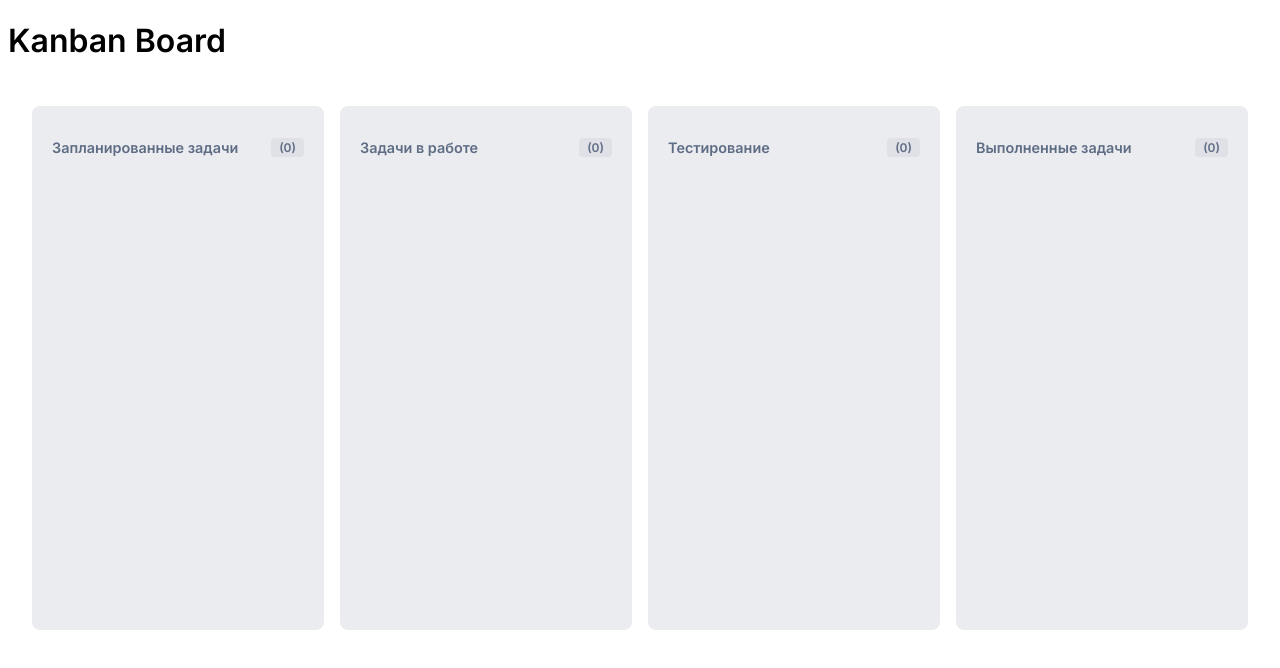
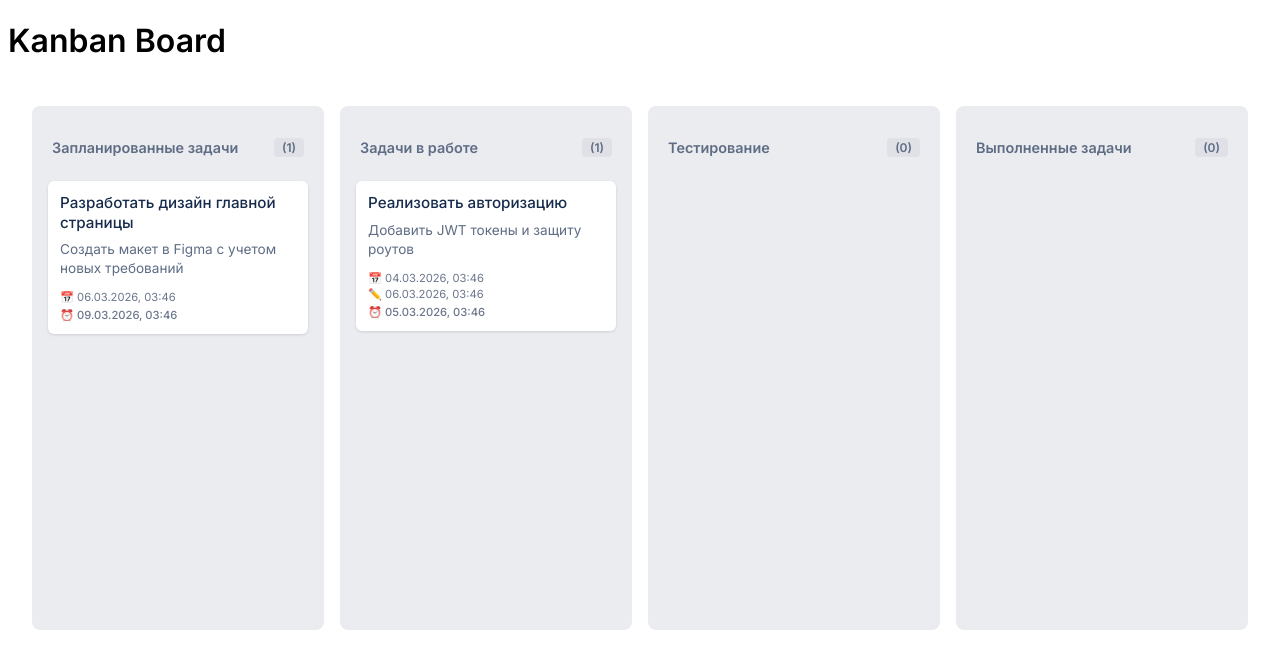
Before and after one commit to v01ce-x/practice-client-task-3, a Vue app: page / in a window 1280 px wide. Shown: the top 668 px of the page. Built offline with nearby package versions, Linux system fonts and the light colour scheme.

Commit message:
feat: TaskCard component

```diff
--- a/src/App.vue
+++ b/src/App.vue
@@ -14,22 +14,64 @@
           {{ column.title }}
           <span class="column-count">({{ getTasksCount(column.id) }})</span>
         </h2>
-        <div class="task-list" :data-column="column.id"></div>
+        <div class="task-list" :data-column="column.id">
+          <TaskCard
+            v-for="task in tasksByColumn[column.id]"
+            :key="task.id"
+            :task="task"
+          />
+        </div>
       </section>
     </main>
   </div>
 </template>
 
 <script setup>
-import { ref } from 'vue'
-import { COLUMNS } from './constants/kanban.js'
+import { ref, computed } from 'vue'
+import { COLUMNS } from './constants/kanban'
+import TaskCard from './components/TaskCard.vue'
 
 const columns = ref(COLUMNS)
 const tasks = ref([])
 
+const tasksByColumn = computed(() => {
+  const result = {
+    'planned': [],
+    'in-progress': [],
+    'testing': [],
+    'done': []
+  }
+
+  tasks.value.forEach(task => {
+    result[task.column].push(task)
+  })
+  return result
+})
+
 const getTasksCount = (columnId) => {
-  return tasks.value.filter(t => t.column === columnId).length
+  return tasksByColumn.value[columnId].length
 }
+
+tasks.value = [
+  {
+    id: '1',
+    title: 'Разработать дизайн главной страницы',
+    description: 'Создать макет в Figma с учетом новых требований',
+    deadline: new Date(Date.now() + 3 * 24 * 60 * 60 * 1000).toISOString(),
+    createdAt: new Date().toISOString(),
+    updatedAt: null,
+    column: 'planned'
+  },
+  {
+    id: '2',
+    title: 'Реализовать авторизацию',
+    description: 'Добавить JWT токены и защиту роутов',
+    deadline: new Date(Date.now() - 1 * 24 * 60 * 60 * 1000).toISOString(),
+    createdAt: new Date(Date.now() - 2 * 24 * 60 * 60 * 1000).toISOString(),
+    updatedAt: new Date().toISOString(),
+    column: 'in-progress'
+  }
+]
 </script>
 
 <style>
--- /dev/null
+++ b/src/components/TaskCard.vue
@@ -0,0 +1,178 @@
+<template>
+  <article class="task-card" :class="{ 'task-overdue': isOverdue, 'task-on-time': isOnTime }">
+    <header class="task-header">
+      <h3 class="task-title">{{ task.title }}</h3>
+      <span v-if="task.status" class="task-status" :class="task.status">
+        {{ task.status === 'on-time' ? '✓ В срок' : '⚠ Просрочено' }}
+      </span>
+    </header>
+
+    <p v-if="task.description" class="task-description">{{ task.description }}</p>
+
+    <footer class="task-footer">
+      <div class="task-dates">
+        <span class="task-created" :title="`Создано: ${formatDate(task.createdAt)}`">
+          📅 {{ formatDate(task.createdAt) }}
+        </span>
+        <span v-if="task.updatedAt" class="task-edited" :title="`Изменено: ${formatDate(task.updatedAt)}`">
+          ✏️ {{ formatDate(task.updatedAt) }}
+        </span>
+      </div>
+      <div v-if="task.deadline" class="task-deadline" :class="{ 'deadline-warning': isDeadlineSoon }">
+        ⏰ {{ formatDate(task.deadline) }}
+      </div>
+    </footer>
+
+    <div v-if="task.returnReason" class="task-return-reason">
+      <small>↩ Возврат: {{ task.returnReason }}</small>
+    </div>
+  </article>
+</template>
+
+<script setup>
+import { computed } from 'vue'
+
+const props = defineProps({
+  task: {
+    type: Object,
+    required: true
+  }
+})
+
+const formatDate = (dateString) => {
+  return new Date(dateString).toLocaleDateString('ru-RU', {
+    day: '2-digit',
+    month: '2-digit',
+    year: 'numeric',
+    hour: '2-digit',
+    minute: '2-digit'
+  })
+}
+
+const isOverdue = computed(() => {
+  if (props.task.column !== 'done') return false
+  return props.task.status === 'overdue'
+})
+
+const isOnTime = computed(() => {
+  if (props.task.column !== 'done') return false
+  return props.task.status === 'on-time'
+})
+
+const isDeadlineSoon = computed(() => {
+  if (!props.task.deadline || props.task.column === 'done') return false
+  const deadline = new Date(props.task.deadline)
+  const now = new Date()
+  const diffDays = Math.ceil((deadline.getTime() - now.getTime()) / (1000 * 60 * 60 * 24))
+  return diffDays <= 2 && diffDays >= 0
+})
+</script>
+
+<style scoped>
+.task-card {
+  background: white;
+  border-radius: 6px;
+  padding: 0.75rem;
+  margin-bottom: 0.5rem;
+  box-shadow: 0 1px 3px rgba(0, 0, 0, 0.12);
+  cursor: pointer;
+  transition: box-shadow 0.2s, transform 0.1s;
+}
+
+.task-card:hover {
+  box-shadow: 0 4px 8px rgba(0, 0, 0, 0.15);
+  transform: translateY(-2px);
+}
+
+.task-overdue {
+  border-left: 4px solid #ff5630;
+  background: #ffebe6;
+}
+
+.task-on-time {
+  border-left: 4px solid #36b37e;
+  background: #e3fcef;
+}
+
+.task-header {
+  display: flex;
+  justify-content: space-between;
+  align-items: flex-start;
+  gap: 0.5rem;
+  margin-bottom: 0.5rem;
+}
+
+.task-title {
+  font-size: 0.95rem;
+  font-weight: 500;
+  color: #172b4d;
+  margin: 0;
+  line-height: 1.3;
+}
+
+.task-status {
+  font-size: 0.7rem;
+  padding: 0.125rem 0.375rem;
+  border-radius: 4px;
+  font-weight: 500;
+  white-space: nowrap;
+}
+
+.task-status.on-time {
+  background: #36b37e;
+  color: white;
+}
+
+.task-status.overdue {
+  background: #ff5630;
+  color: white;
+}
+
+.task-description {
+  font-size: 0.85rem;
+  color: #5e6c84;
+  margin: 0 0 0.75rem 0;
+  line-height: 1.4;
+  display: -webkit-box;
+  -webkit-line-clamp: 3;
+  -webkit-box-orient: vertical;
+  overflow: hidden;
+}
+
+.task-footer {
+  display: flex;
+  flex-direction: column;
+  gap: 0.25rem;
+  font-size: 0.7rem;
+  color: #6b778c;
+}
+
+.task-dates {
+  display: flex;
+  flex-direction: column;
+  gap: 0.125rem;
+}
+
+.task-created,
+.task-edited {
+  display: flex;
+  align-items: center;
+  gap: 0.25rem;
+}
+
+.task-deadline {
+  font-weight: 500;
+}
+
+.task-deadline.deadline-warning {
+  color: #ffab00;
+}
+
+.task-return-reason {
+  margin-top: 0.5rem;
+  padding-top: 0.5rem;
+  border-top: 1px solid #dfe1e6;
+  color: #ff5630;
+  font-size: 0.75rem;
+}
+</style>
```
